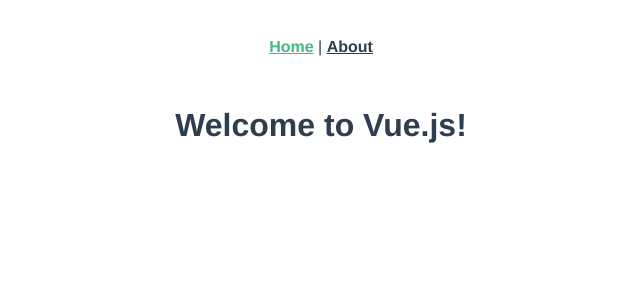
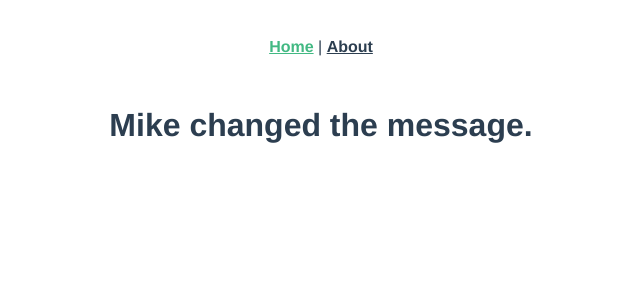
Before and after one commit to elizabethmartinezv/resume-app, a Vue app: page /#/ in a window 1280 px wide. Shown: the top 300 px of the page, without its empty margins (319-959 px from the left). Built offline with nearby package versions, Linux system fonts and the light colour scheme; the HTML template or start-up script is replaced by a standard one.

Commit message:
mike changed message

```diff
--- a/src/views/Home.vue
+++ b/src/views/Home.vue
@@ -11,7 +11,7 @@
 export default {
   data: function() {
     return {
-      message: "Welcome to Vue.js!"
+      message: "Mike changed the message."
     };
   },
   created: function() {},
```
